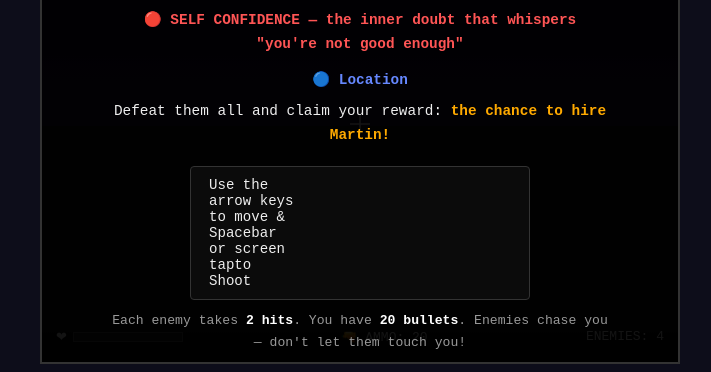
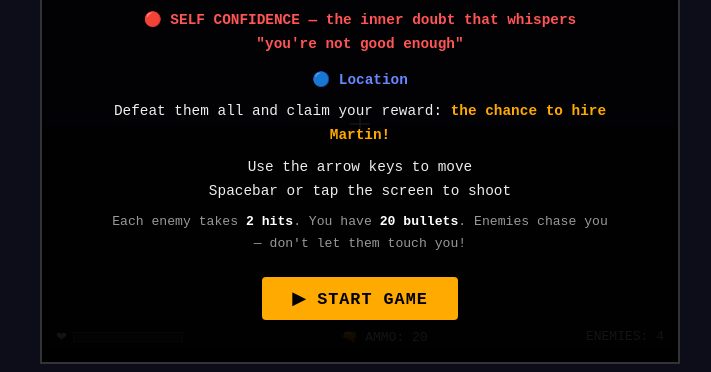
Before and after one commit to evanlgelist/game, a plain HTML site: page index.html in a window 1280 px wide. Shown: the part 308-680 px from the top of the page, without its empty margins (280-991 px from the left). Drawn offline with Linux system fonts and the light colour scheme.

Commit message:
shorter instuction

```diff
--- a/index.html
+++ b/index.html
@@ -281,9 +281,9 @@
     <p class="enemy-label red">🔴 SELF CONFIDENCE — the inner doubt that whispers "you're not good enough"</p>
     <p class="enemy-label blue">🔵 Location</p>
     <p>Defeat them all and claim your reward: <span class="gold">the chance to hire Martin!</span></p>
-    <div class="controls">
-      Use the arrow keys to move & Spacebar or screen tapto Shoot
-    </div>
+    <p>
+      Use the arrow keys to move<br>Spacebar or tap the screen to shoot
+    </p>
     <p style="color:#999;font-size:0.82em">Each enemy takes <strong style="color:#fff">2 hits</strong>.
        You have <strong style="color:#fff">20 bullets</strong>.
        Enemies chase you — don't let them touch you!</p>
```
